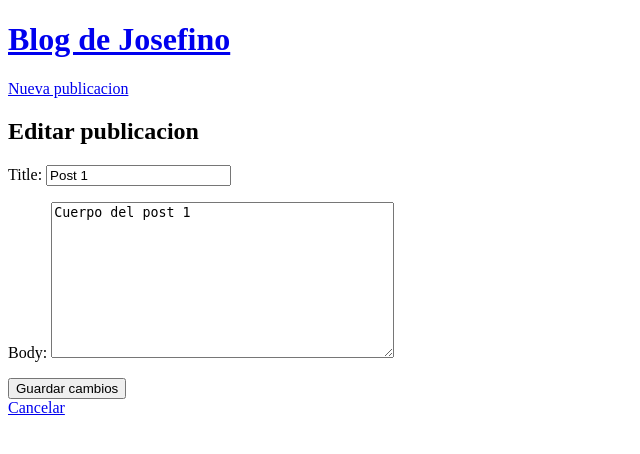
After one commit to DanielLacruz2025/blog-django-v1, a Django app: page /publication/1/update in a window 1280 px wide. The commit adds this page. Shown: the top 454 px of the page, without its empty margins (0-640 px from the left). Run offline with Django 5.2, Linux system fonts and the light colour scheme; data comes from the database, SQL or seed files in the repository; both versions use the stored data as it was after the commit.

Commit message:
publication update done

```diff
--- a/blog/urls.py
+++ b/blog/urls.py
@@ -1,11 +1,14 @@
 from django.urls import path
 from .views import (
-                    PublicationListView,
-                    PublicationDetailView,
-                    PublicationCreateView,
+                        PublicationListView,
+                        PublicationDetailView,
+                        PublicationCreateView,
+                        PublicationUpdateView,
                     )
+
 urlpatterns = [
     path('', PublicationListView.as_view(), name='publications-list'),
     path('publication/<int:pk>/', PublicationDetailView.as_view(), name='publication-detail'),
-    path('publication/new/', PublicationCreateView.as_view(), name='publication-create'),
+    path('publication/new', PublicationCreateView.as_view(), name='publication-create'),
+    path('publication/<int:pk>/update', PublicationUpdateView.as_view(), name='publication-update'),
 ]
--- a/blog/views.py
+++ b/blog/views.py
@@ -1,6 +1,6 @@
 from .models import Publication
 from django.views.generic import ListView, DetailView
-from django.views.generic.edit import CreateView
+from django.views.generic.edit import CreateView, UpdateView
 
 # Create your views here.
 class PublicationListView(ListView):
@@ -15,3 +15,8 @@ class PublicationCreateView(CreateView):
     model = Publication
     template_name = 'publication-create.html'
     fields = ['title', 'body', 'author']
+
+class PublicationUpdateView(UpdateView):
+    model = Publication
+    template_name = 'publication-update.html'
+    fields = ['title', 'body']
--- a/templates/publication-detail.html
+++ b/templates/publication-detail.html
@@ -4,4 +4,7 @@
     <h2>{{ publication.title }}</h2>
     <p>{{ publication.author }}</p>
     <p>{{ publication.body }}</p>
+
+    <!-- Botón para editar -->
+    <a href="{% url 'publication-update' publication.pk %}">Actualizar</a>
 {% endblock content %}
--- /dev/null
+++ b/templates/publication-update.html
@@ -0,0 +1,11 @@
+{% extends "_base.html" %}
+
+{% block content %}
+    <h2>Editar publicacion</h2>
+    <form method="post">
+        {% csrf_token %}
+        {{ form.as_p }}
+        <button type="submit">Guardar cambios</button>
+    </form>
+    <a href="{% url 'publications-list' %}">Cancelar</a>
+{% endblock content %}
```
Also changed, not shown: db.sqlite3.
